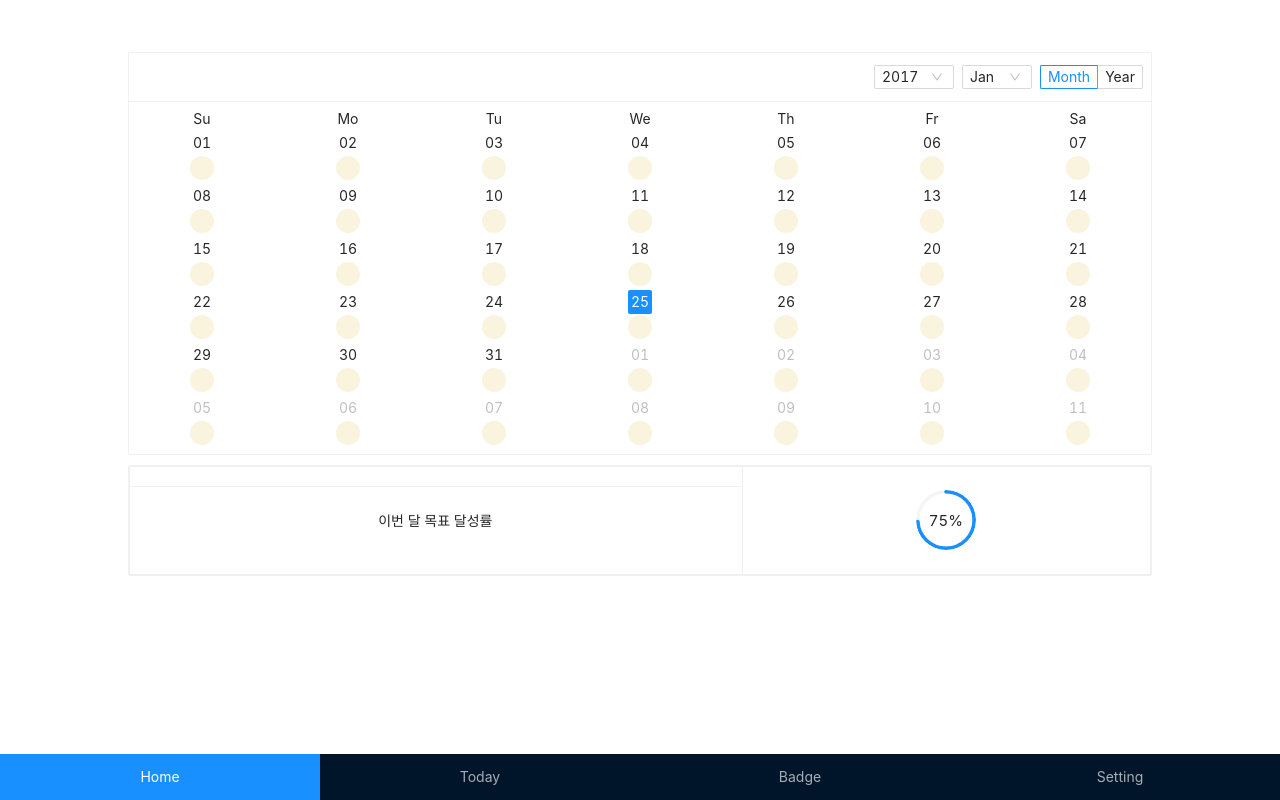
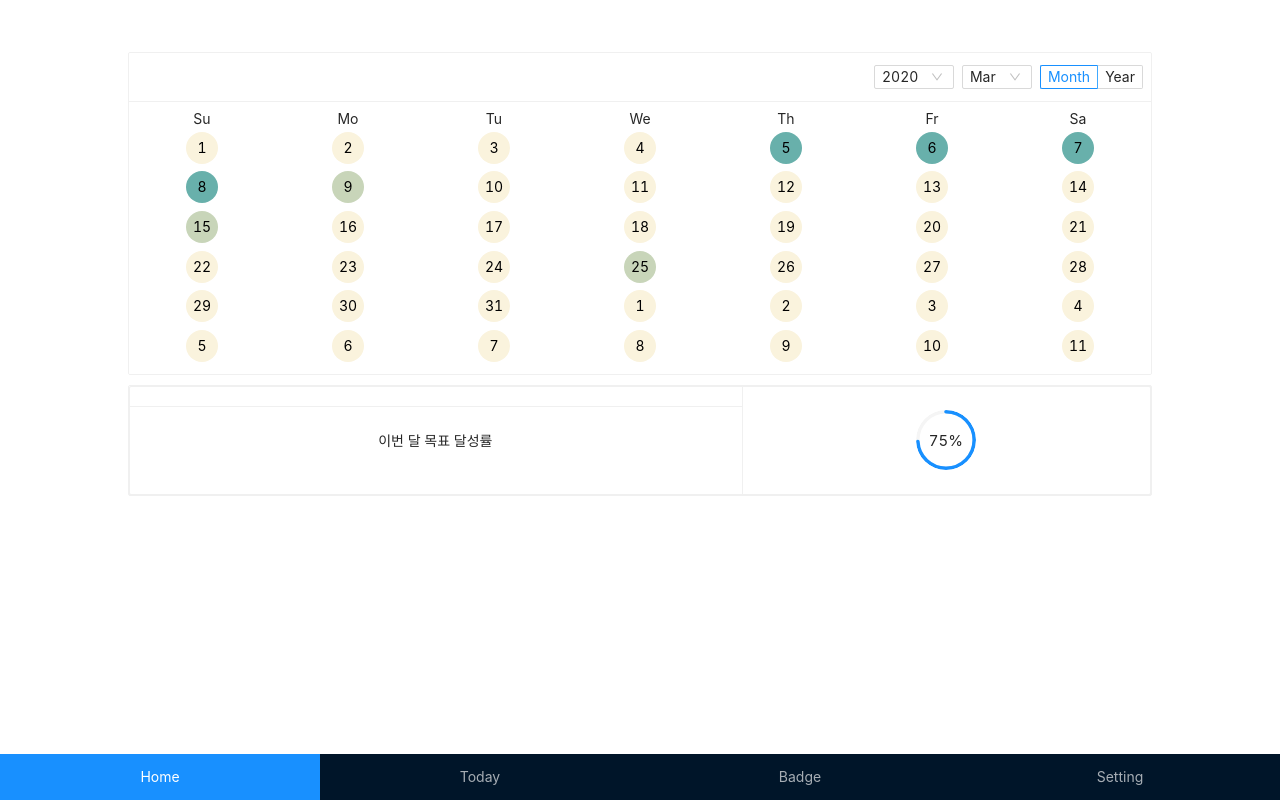
Before and after one commit to veggie-meal/veggie_web, a React (Create React App) app: page /main in a window 1280 px wide. Built offline with nearby package versions, Linux system fonts and the light colour scheme.

Commit message:
update calendar date color

```diff
--- a/src/components/MainCalendar.js
+++ b/src/components/MainCalendar.js
@@ -12,7 +12,7 @@ listData['2020-03-15'] = 'ovo';
 listData['2020-03-25'] = 'ovo';
 listData['2020-03-09'] = 'ovo';
 
-function dateCellRender(value) {
+function dateFullCellRender(value) {
     var color = '#faf3dd';
     console.log(listData[value.format('YYYY-MM-DD')])
     switch (listData[value.format('YYYY-MM-DD')]) {
@@ -25,14 +25,16 @@ function dateCellRender(value) {
 
     }
     return (
-        <Avatar style={{ backgroundColor: color, verticalAlign: 'middle' }} size="small"/>
+        <Avatar style={{ color: 'black', backgroundColor: color, verticalAlign: 'middle' }} size="medium">
+            {value.date()}
+        </Avatar>
     );
 }
 
 class MainCalendar extends React.Component {
     state = {
-        value: moment('2017-01-25'),
-        selectedValue: moment('2017-01-25'),
+        value: moment('2020-03-25'),
+        selectedValue: moment('2020-03-25'),
     };
 
     onSelect = value => {
@@ -45,16 +47,21 @@ class MainCalendar extends React.Component {
 
     };
 
+    onPanelChange = (value, mode) => {
+        console.log(mode);
+    }
+
     render() {
         const { value, selectedValue } = this.state;
         const history = this.props;
         return (
             <div className="site-calendar-demo-card">
                 <Calendar
-                    dateCellRender={dateCellRender}
+                    dateFullCellRender={dateFullCellRender}
                     fullscreen={false}
                     value={value}
                     onSelect={this.onSelect}
+                    onPanelChange={this.onPanelChange}
                 />
             </div>
         );
```
